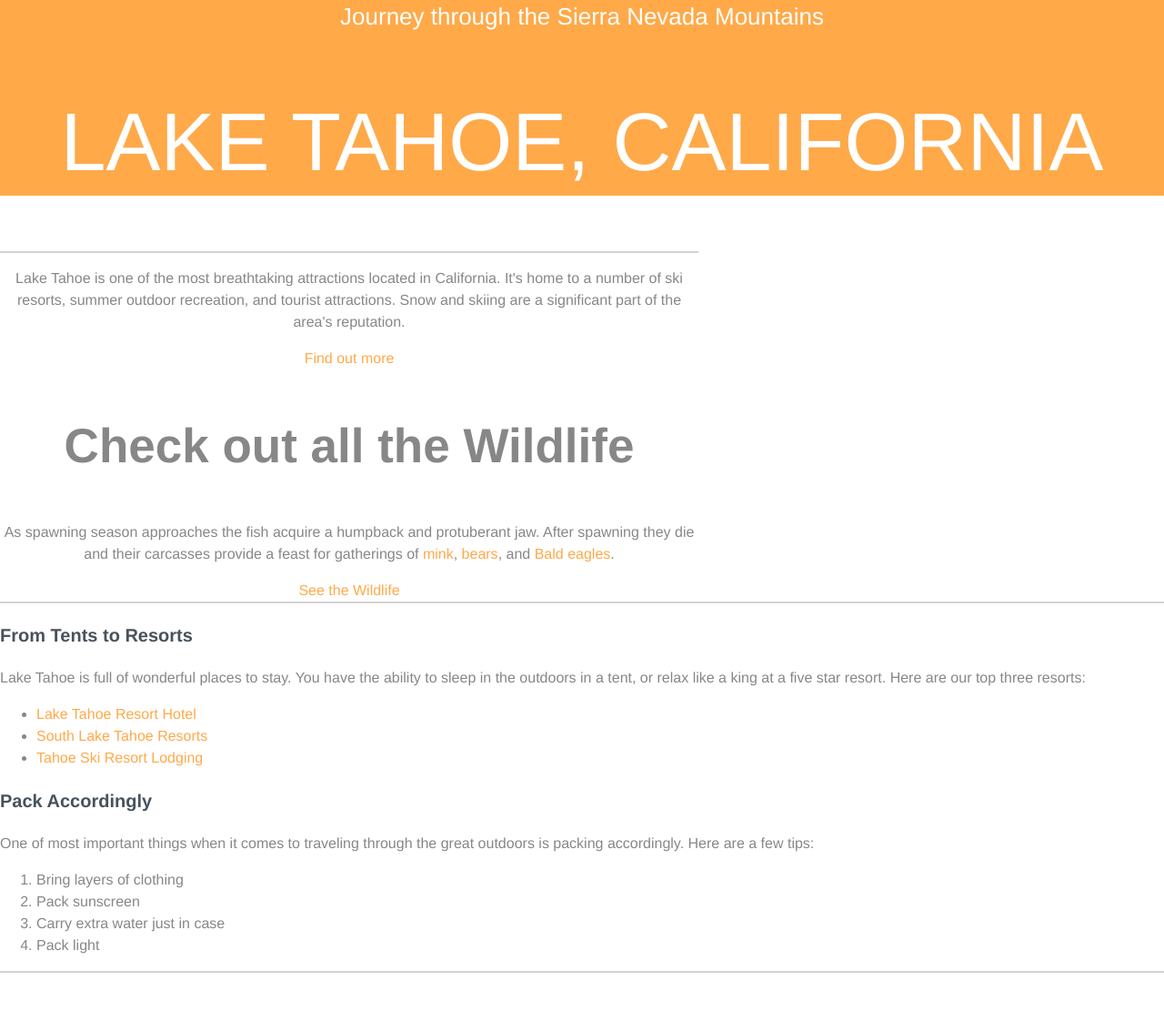
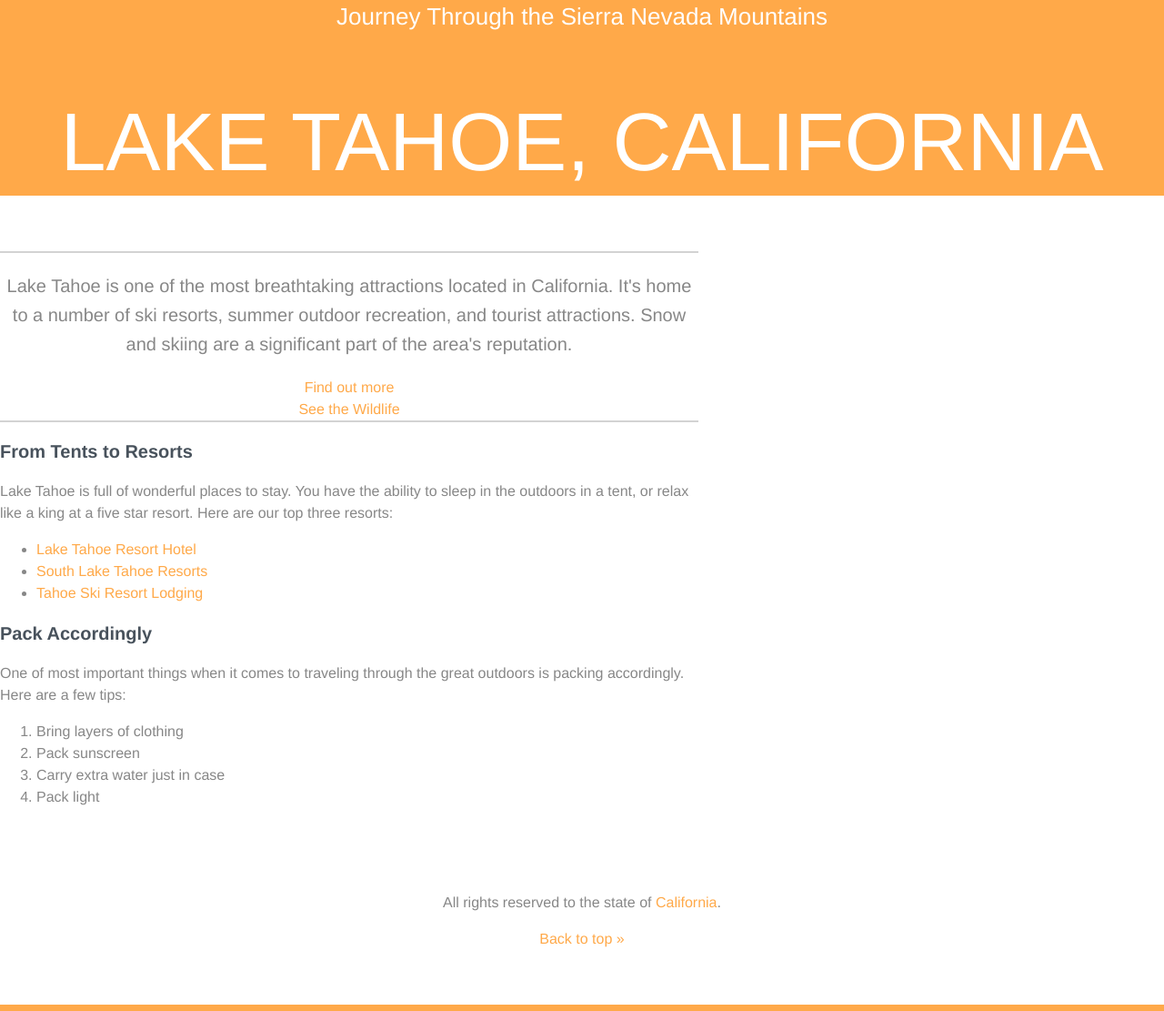
Before and after one commit to Shocklat/Treehouse-CSSBasics, a plain HTML site: page index.html in a window 1280 px wide. Shown: the part 1-1112 px from the top of the page at 91% size. Drawn offline with Linux system fonts and the light colour scheme.

Commit message:
Replaced index and css with new project files
Following along

```diff
--- a/css/style.css
+++ b/css/style.css
@@ -1,56 +1,37 @@
+/* Base Styles -------------------- */
 
-/***********************************
-
-***********************************/
 body {
   color: #878787;
   margin: 0;
   font: 1em/1.5 "Helvetica Neue", Helvetica, Arial, sans-serif;
 }
 
-.main-header {
-	background-color: #ffa949;
-}
-
-.title {
-	color: white;
-	font-size: 1.625rem; /* 26px / 16px */
-}
-
-.primary-content,
-.secondary-content {
-	width: 60%;
-}
-
 h1 {
-	font-size: 5.625rem; /* 90px / 16px */
-	color: white;
+  font-size: 5.625rem; /* 90px/16px  */
+  color: rgba(255, 255, 255, 1);
   text-transform: uppercase;
   font-weight: normal;
-	line-height: 1.3
+  line-height: 1.3;
 }
 
 h2 {
-	font-size: 53px;
+  font-size: 3.3125em; /* 53px/16px  */
+  font-weight: normal;
+  line-height: 1.1;
 }
 
-h3{
-	font-size: 20px;
+h3 {
+  font-size: 1.25em; /* 20px/16px  */
   color: #48525c;
+  line-height: 1.2;
 }
 
-.primary-content,
-.main-header {
-	text-align: center;
-}
-
-.t-border {
-	border-top: 2px solid lightgrey;
-}
+/* Pseudo-classes ------------------ */
 
 a:link {
   color: rgb(255, 169, 73);
   text-decoration: none;
+
 }
 
 a:visited {
@@ -65,12 +46,41 @@ a:active {
   color: lightcoral;
 }
 
-a:focus {
-	color: white;
-	background-color: orange;
+/* Main Styles --------------------- */
+
+.main-header {
+  background-color: #ffa949;
 }
 
-#main-footer {
-	padding: 60px 0;
-	border-bottom: solid 10px #ffa949;
+.title {
+  color: white;
+  font-size: 1.625rem; /* 26px/16px */
 }
+
+.intro {
+  font-size: 1.25em; /* 20px/16px */
+  line-height: 1.6;
+}
+
+.primary-content,
+.main-header,
+.main-footer {
+  text-align: center;
+}
+
+.main-footer {
+  padding-top: 60px;
+  padding-bottom: 60px;
+  border-bottom: 10px solid #ffa949;
+}
+
+.t-border {
+  border-top: 2px solid lightgrey;
+}
+
+/* Layout Styles ------------------ */
+
+.primary-content,
+.secondary-content {
+  width: 60%;
+}
--- a/index.html
+++ b/index.html
@@ -6,31 +6,40 @@
   </head>
   <body>
     <header id="top" class="main-header">
-      <span class="title">Journey through the Sierra Nevada Mountains</span>
+      <span class="title">Journey Through the Sierra Nevada Mountains</span>
       <h1>Lake Tahoe, California</h1>
     </header>
 		<div class="primary-content t-border">
-			<p>
+			<p class="intro">
 				Lake Tahoe is one of the most breathtaking attractions located in California. It's home to a number of ski resorts, summer outdoor recreation, and tourist attractions. Snow and skiing are a significant part of the area's reputation.
 			</p>
-			<a href="#">Find out more</a>
+			<a href="#more">Find out more</a>
+
+      <div>
+<!--
         <h2>Check out all the Wildlife</h2>
         <p>
-        As spawning season approaches the fish acquire a humpback and protuberant jaw. After spawning they die and their carcasses provide a feast for gatherings of <a href="#">mink</a>, <a href="#">bears</a>, and <a href="#">Bald eagles</a>.
+          As spawning season approaches, the fish acquire a humpback and protuberant jaw. After spawning, they die and their carcasses provide a feast for gatherings of <a href="#mink">mink</a>, <a href="#bears">bears</a>, and <a href="#eagles">bald eagles</a>.
         </p>
-			<a href="#">See the Wildlife</a>
+-->
       </div>
 
-		<div class="t-border">
+			<a href="#wildlife">See the Wildlife</a>
+		</div><!-- End .primary-content -->
+
+		<div class="secondary-content t-border">
+      <div>
         <h3>From Tents to Resorts</h3>
         <p>
           Lake Tahoe is full of wonderful places to stay. You have the ability to sleep in the outdoors in a tent, or relax like a king at a five star resort. Here are our top three resorts:
         </p>
         <ul>
-        <li><a href="#">Lake Tahoe Resort Hotel</a></li>
-        <li><a href="#">South Lake Tahoe Resorts</a></li>
-        <li><a href="#">Tahoe Ski Resort Lodging</a></li>
+          <li><a href="#hotels">Lake Tahoe Resort Hotel</a></li>
+          <li><a href="#resorts">South Lake Tahoe Resorts</a></li>
+          <li><a href="#lodging">Tahoe Ski Resort Lodging</a></li>
         </ul>
+      </div>
+      <div>
         <h3>Pack Accordingly</h3>
         <p>
           One of most important things when it comes to traveling through the great outdoors is packing accordingly. Here are a few tips:
@@ -42,8 +51,9 @@
           <li>Pack light</li>
         </ol>
       </div>
+		</div><!-- End .secondary-content -->
 
-		<footer id="main-footer" class="t-border">
+		<footer class="main-footer">
 			<p>All rights reserved to the state of <a href="#">California</a>.</p>
 			<a href="#top">Back to top &raquo;</a>
 		</footer>
```
Lines whose indentation alone changed are shown as unchanged.
